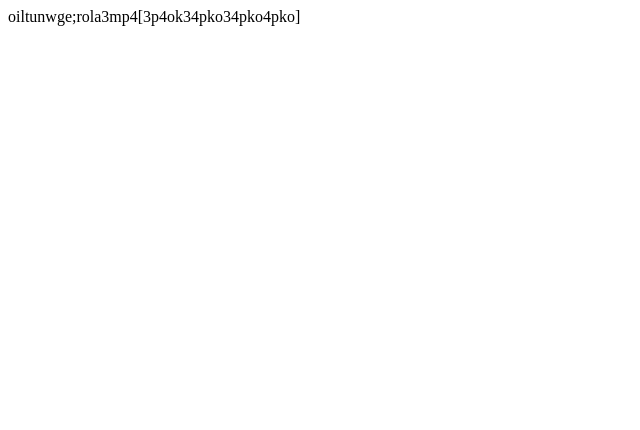
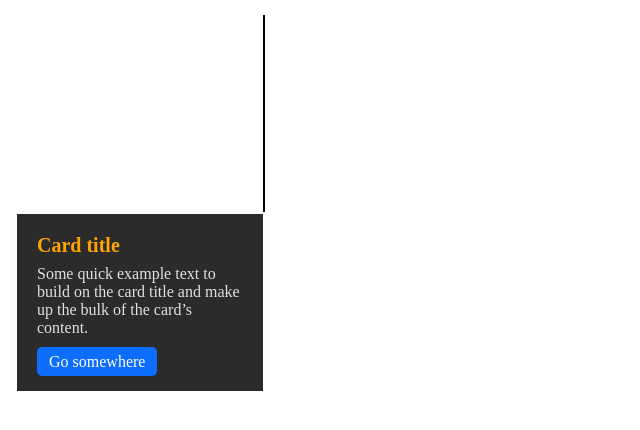
Before and after one commit to BAH1GIT/nouveau, a plain HTML site: page index.html in a window 1280 px wide. Shown: the whole page, without its empty margins (0-640 px from the left). Drawn offline with Linux system fonts and the light colour scheme.

Commit message:
first commit

```diff
--- a/index.html
+++ b/index.html
@@ -4,8 +4,20 @@
     <meta charset="UTF-8">
     <meta name="viewport" content="width=device-width, initial-scale=1.0">
     <title>Document</title>
+    <link rel="stylesheet" href="styles.css">
 </head>
 <body>
-    oiltunwge;rola3mp4[3p4ok34pko34pko4pko]
+    <!-- <div class=""></div>
+    <div class="div2"></div>
+   <ul id="menu">
+    <li>
+        acceuil
+    </li>
+   </ul> -->
+   <div id="main">
+
+   </div>
+
+    <script src="script.js"></script>
 </body>
 </html>
--- /dev/null
+++ b/script.js
@@ -0,0 +1,78 @@
+// let ElementDiv=document.getElementsByTagName("div")
+// console.log(ElementDiv);
+// ElementDiv[0].innerText="text"
+// let ElementDiv2=document.getElementsByClassName("div2")
+// console.log(ElementDiv2);
+// ElementDiv2[0].innerText="content"
+// let ElementUl=document.getElementById("menu")
+// console.log(ElementUl);
+
+// // creation de l'element Service
+// let ElementLi=document.createElement("li")
+// let Service=document.createTextNode("Services")
+// ElementLi.appendChild(Service)
+// ElementUl.appendChild(ElementLi)
+// // creation de l'element Conctact
+// let ElementLi1=document.createElement("li")
+// let Contact=document.createTextNode("Contact")
+// ElementLi1.appendChild(Contact)
+// ElementUl.appendChild(ElementLi1)
+// ElementLi.style.color="red"
+// ElementLi1.style.color="blue"
+// console.log(ElementLi);
+let ElementGp=document.createElement("div")
+let main=document.getElementById("main")
+let  ElementImg=document.createElement("img")
+let ElementDivP=document.createElement("div")
+let ElementH5=document.createElement("h5")
+let ElementP=document.createElement("p")
+let ElementA=document.createElement("a")
+let tex1= document.createTextNode("Card title")
+let tex2= document.createTextNode("Some quick example text to build on the card title and make up the bulk of the card’s content.")
+let tex3= document.createTextNode("Go somewhere")
+
+main.appendChild(ElementGp)
+ElementA.appendChild(tex3)
+ElementP.appendChild(tex2)
+ElementH5.appendChild(tex1)
+ElementGp.appendChild(ElementImg)
+ElementGp.appendChild(ElementDivP)
+ElementDivP.appendChild(ElementH5)
+ElementDivP.appendChild(ElementP)
+ElementDivP.appendChild(ElementA)
+
+console.log(main);
+console.log(ElementDivP);
+
+ElementGp.style.width="250px"
+ElementGp.style.height="390px"
+ElementGp.style.display="flex"
+ElementGp.style.flexDirection="column"
+ElementGp.style.alignItems="end"
+ElementGp.style.fontSize="20px"
+ElementGp.style.fontSize="20px"
+
+ElementImg.style.height="50%"
+ElementImg.style.border="1px solid black"
+ElementImg.alt="Ceci est une description de l\'image pour les lecteurs d\'écran"
+ElementImg.style.backgroundColor="#b82a2aff"
+
+ElementDivP.style.padding="20px"
+ElementDivP.style.border="2px solid white"
+ElementDivP.style.fontSize="16px"
+ElementDivP.style.color="#dee2e6"
+ElementDivP.style.backgroundColor="#2c2b2bff"
+
+ElementH5.style.color="orange"
+ElementH5.style.justifyContent="center"
+ElementH5.style.fontSize="20px"
+ElementH5.style.margin="0 0 8px"
+
+ElementP.style.fontSize="medium"
+ElementP.style.margin="0 0 16px"
+
+ElementA.style.color="white"
+ElementA.style.padding="6px 12px"
+ElementA.style.borderRadius="5px"
+ElementA.style.backgroundColor="#0d6efd"
+ElementA.style.cursor="pointer"
--- /dev/null
+++ b/styles.css
@@ -0,0 +1,11 @@
+*{
+    margin: 0;
+    padding: 0;
+}
+body{
+    padding: 15px;
+    font-size: ;
+}
+/* #menu{
+    color:red
+} */
```
Also changed, not shown: 1 other file.
